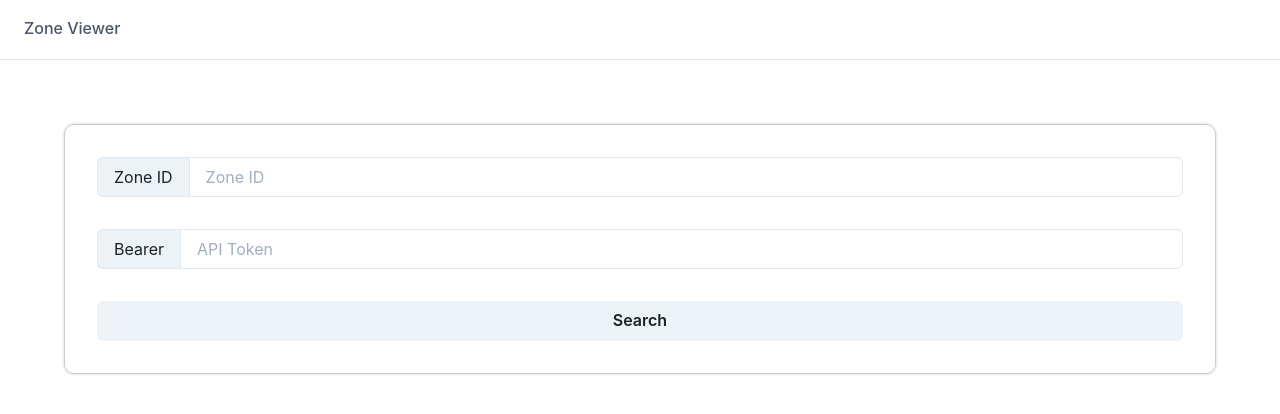
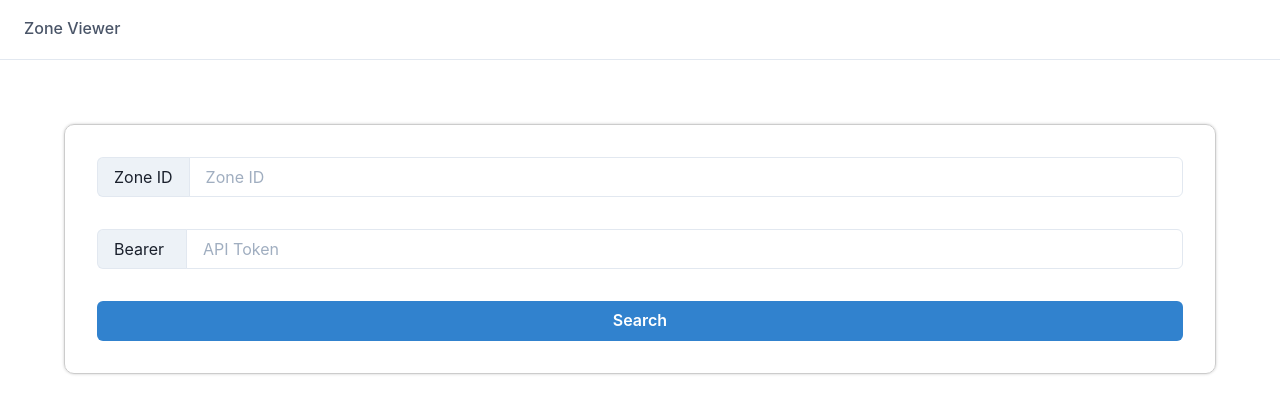
Before and after one commit to ukcw/flaretools, a React (Create React App) app in the folder intern-project/: page /zone-viewer in a window 1280 px wide. Shown: the top 414 px of the page. Built offline with nearby package versions, Linux system fonts and the light colour scheme.

Commit message:
adjusted Search button colour and modified README

```diff
--- a/intern-project/src/pages/ZoneViewer.js
+++ b/intern-project/src/pages/ZoneViewer.js
@@ -84,7 +84,7 @@ function ZoneViewer() {
         boxShadow="0 0 3px #ccc"
       >
         <InputGroup>
-          <InputLeftAddon children="Zone ID" />
+          <InputLeftAddon children="Zone ID" minWidth={"90"} />
           <Input
             type="text"
             placeholder="Zone ID"
@@ -92,14 +92,16 @@ function ZoneViewer() {
           />
         </InputGroup>
         <InputGroup>
-          <InputLeftAddon children="Bearer" />
+          <InputLeftAddon children="Bearer" minWidth={"90"} />
           <Input
             type="text"
             placeholder="API Token"
             onChange={(e) => (searchApiToken.current = e.target.value)}
           />
         </InputGroup>
-        <Button onClick={search}>Search</Button>
+        <Button colorScheme={"blue"} onClick={search}>
+          Search
+        </Button>
       </Stack>
       {zoneDetails ? (
         <ZoneContext.Provider
```
Also changed, not shown: 1 other file (tests, documents, lock files or other folders).
